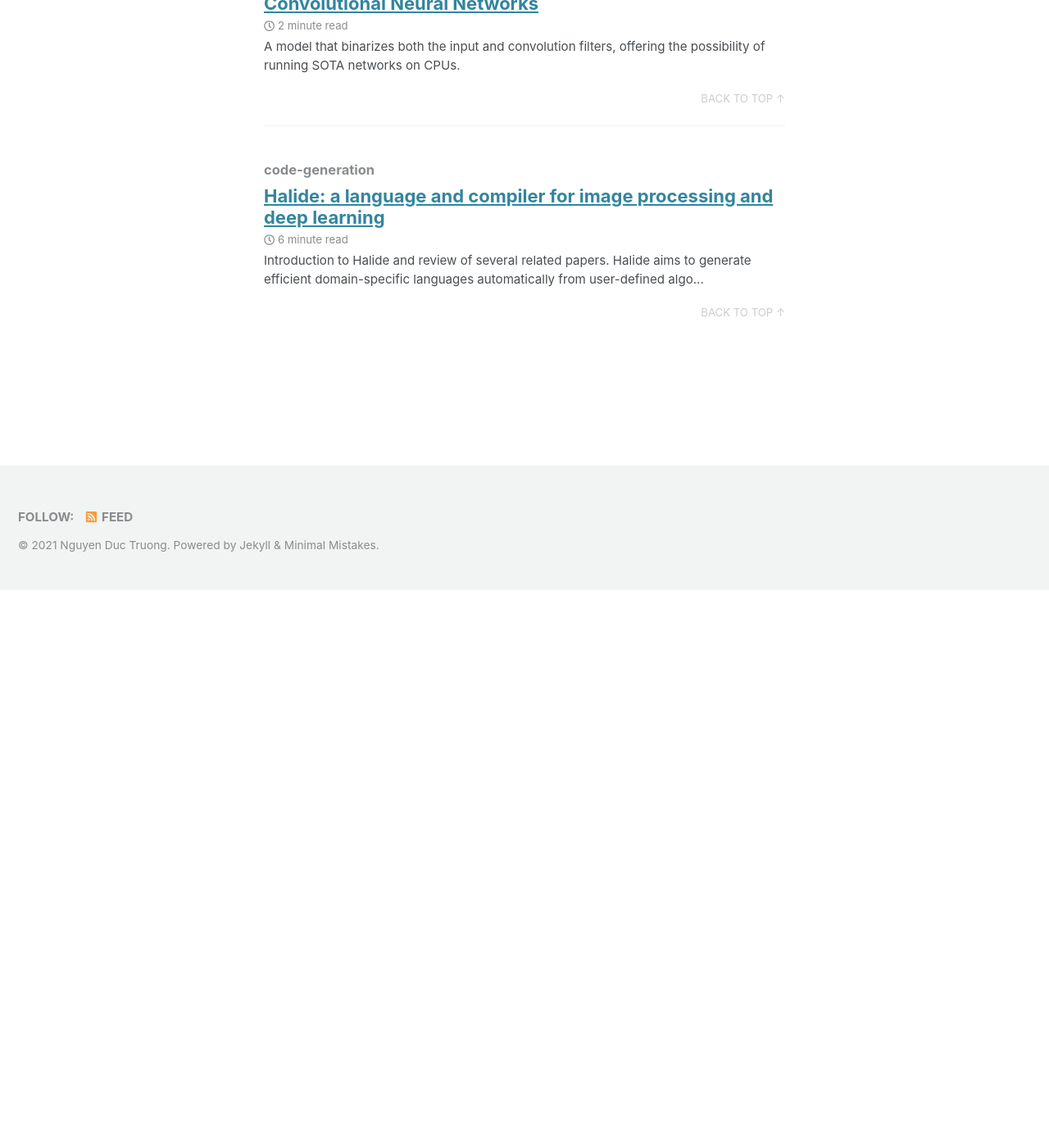
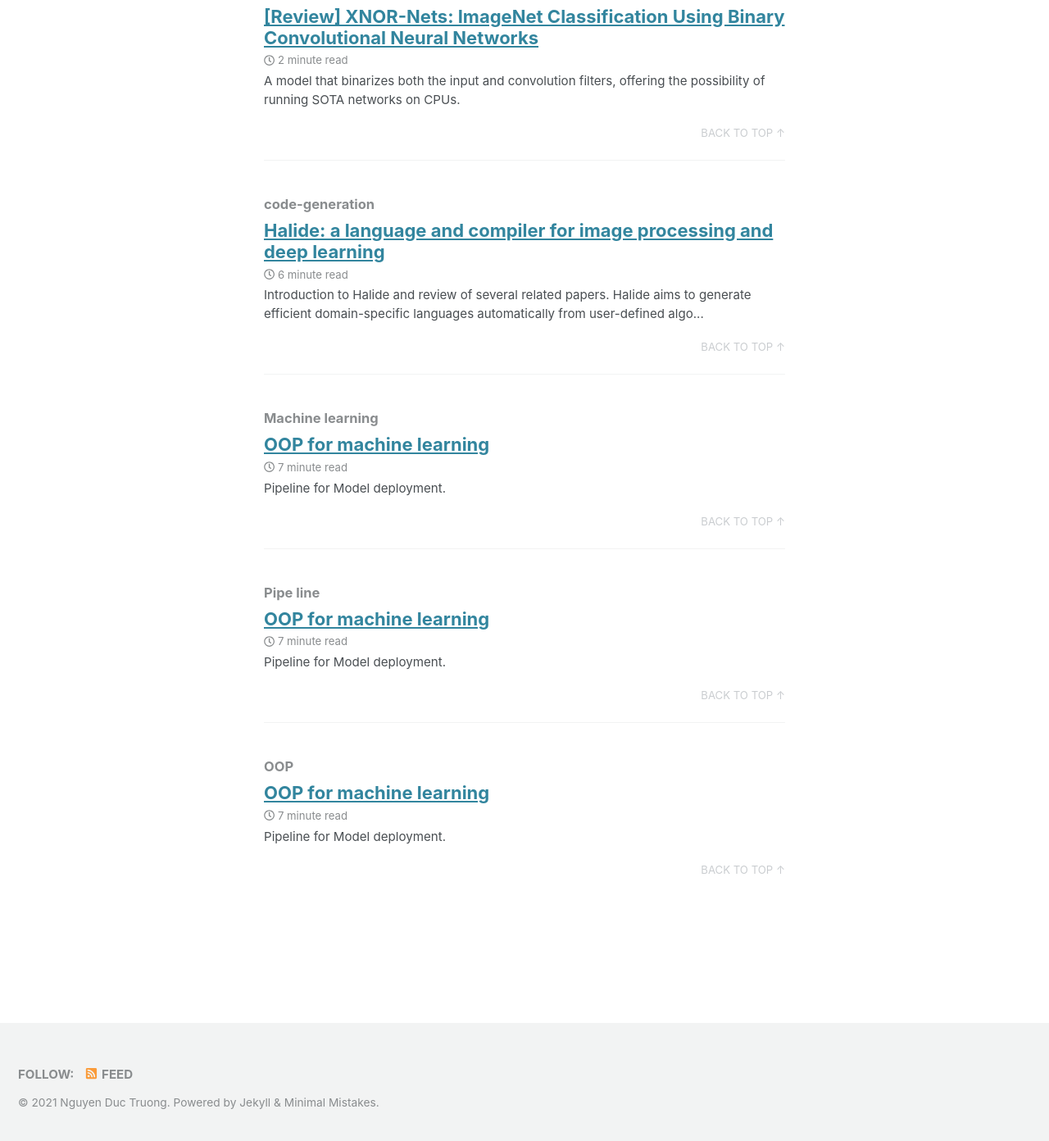
Before and after one commit to ChristNguyen/ChristNguyen.github.io, a Jekyll site: the page built from categories.html, in a window 1280 px wide and 1400 px high, scrolled down 5754 px. Shown: the top 1392 px of the window at 82% size. Built offline with Jekyll 4.4.1, drawn with Linux system fonts in a browser that asks for light colours; cached includes are drawn as plain includes; nearby versions of some CDN libraries; before the commit the page ends 6474 px from its top, so only the background shows below that; some of the changed text lies outside the part shown.

Commit message:
Update 2021-04-01-OOP for machine learning.md

```diff
--- a/_posts/2021-04-01-OOP for machine learning.md
+++ b/_posts/2021-04-01-OOP for machine learning.md
@@ -1,3 +1,11 @@
+---
+title: "OOP for machine learning"
+excerpt: "Pipeline for Model deployment."
+categories:
+  - Machine learning
+  - Pipe line
+  - OOP
+---
 
 #   Why need OOP for machine learning  \n Pipeline for Model deployment,
 
```
